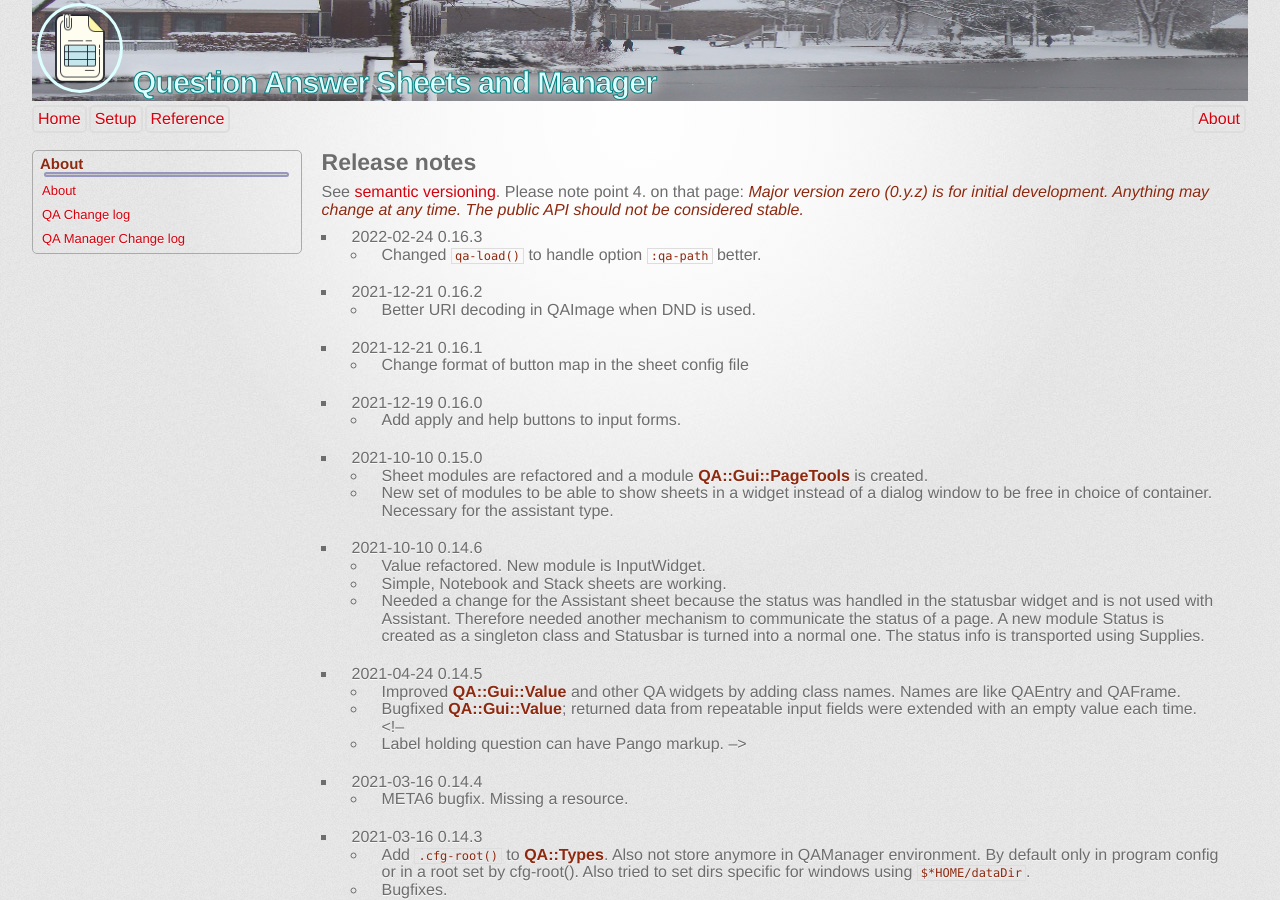
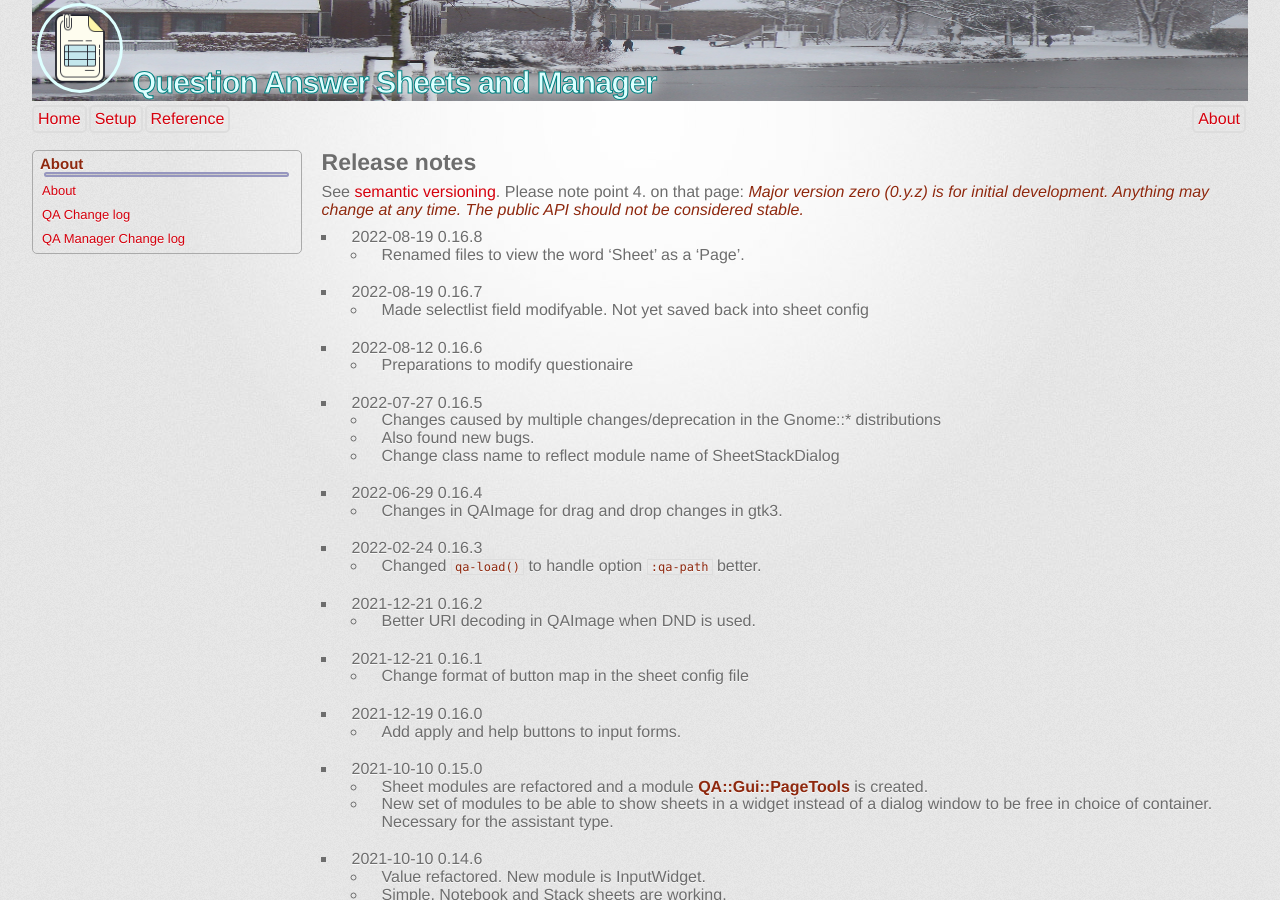
Before and after one commit to MARTIMM/question-answer, a Jekyll site: the page built from docs/content-docs/about/QA-release-notes.md, in a window 1280 px wide and 900 px high. Built offline with Jekyll 4.4.1, drawn with Linux system fonts in a browser that asks for light colours; some web fonts are replaced.

Commit message:
more design and notes

```diff
--- a/docs/content-docs/about/QA-release-notes.md
+++ b/docs/content-docs/about/QA-release-notes.md
@@ -7,6 +9,23 @@ layout: sidebar
 # Release notes
 
 See [semantic versioning](http://semver.org/). Please note point 4. on that page: **_Major version zero (0.y.z) is for initial development. Anything may change at any time. The public API should not be considered stable._**
+
+* 2022-08-19 0.16.8
+  * Renamed files to view the word 'Sheet' as a 'Page'.
+
+* 2022-08-19 0.16.7
+  * Made selectlist field modifyable. Not yet saved back into sheet config
+
+* 2022-08-12 0.16.6
+  * Preparations to modify questionaire
+
+* 2022-07-27 0.16.5
+  * Changes caused by multiple changes/deprecation in the Gnome::* distributions
+  * Also found new bugs.
+  * Change class name to reflect module name of SheetStackDialog
+
+* 2022-06-29 0.16.4
+  * Changes in QAImage for drag and drop changes in gtk3.
 
 * 2022-02-24 0.16.3
   * Changed `qa-load()` to handle option `:qa-path` better.
```
Also changed, not shown: other parts of docs/content-docs/about/QA-release-notes.md (+2 -0 lines), doc/design.md (+7 -7 lines), docs/content-docs/setup/todo.md (+1 -1 lines).
